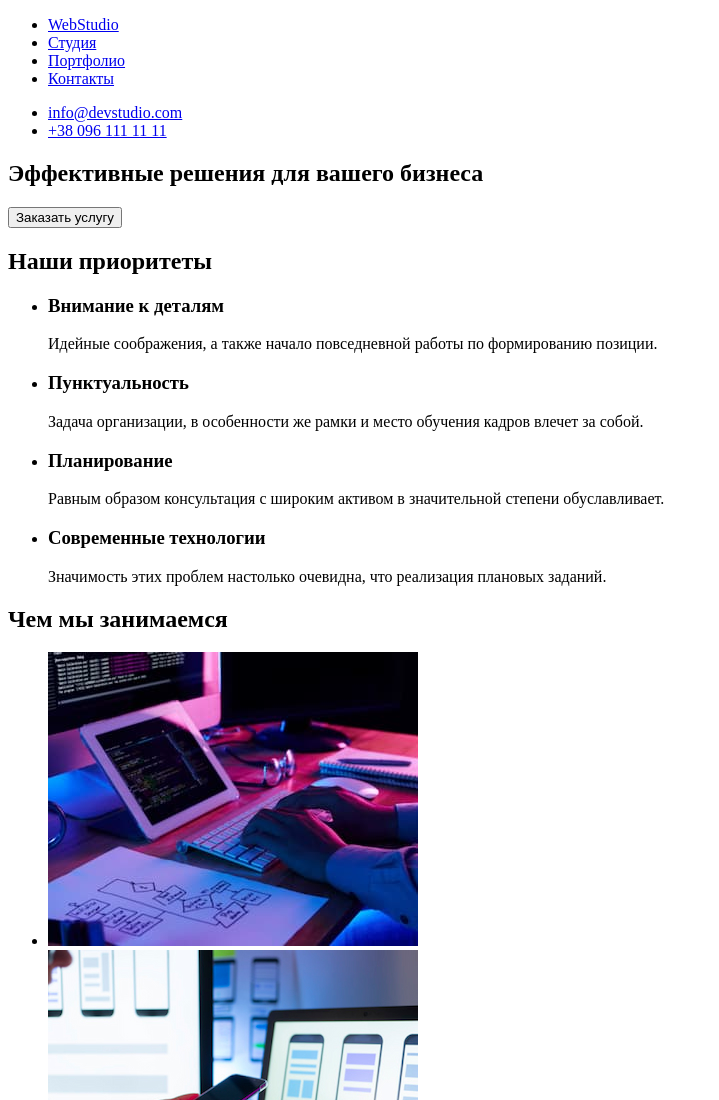
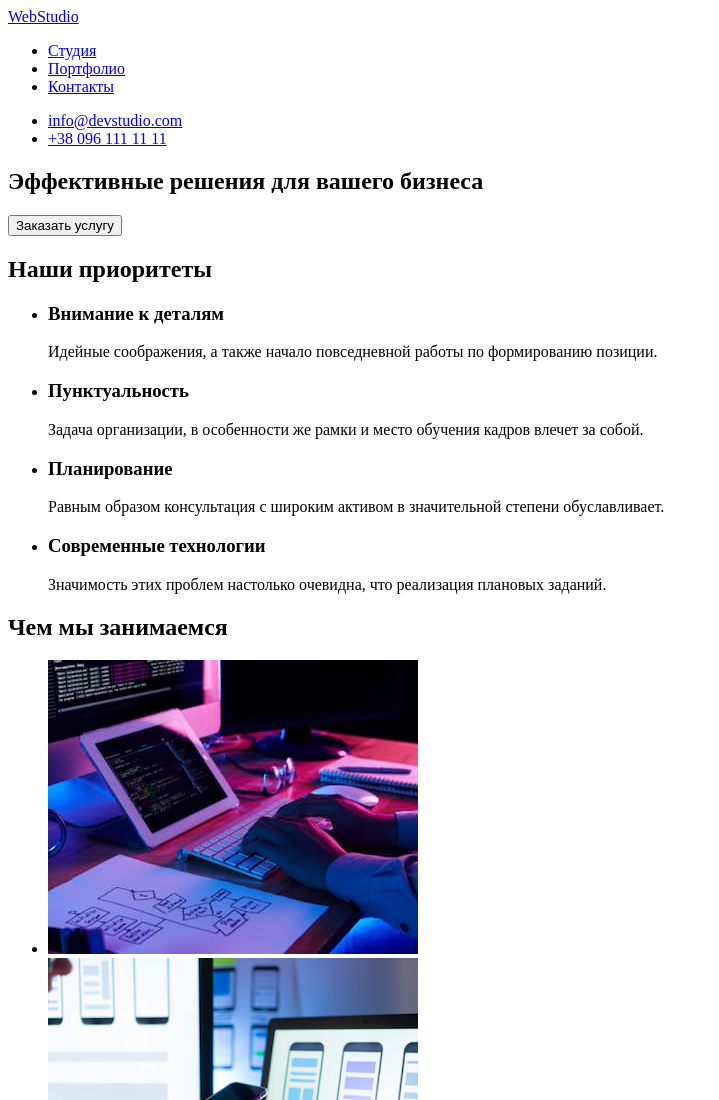
Before and after one commit to OlyaTrush/goit-markup-hw-01, a plain HTML site: page index.html in a window 1280 px wide. Shown: the top 1100 px of the page, without its empty margins (0-719 px from the left). Drawn offline with Linux system fonts and the light colour scheme.

Commit message:
the last version

```diff
--- a/index.html
+++ b/index.html
@@ -10,13 +10,14 @@
 
     <header>
       <nav>
+        <a href="https://webstudio.com.ua" target="_blank" rel="noopener noreferrer">
+          WebStudio
+        </a>
         <ul>
-         <li> <a href="https://webstudio.com.ua" target="_blank" rel="noopener noreferrer">
-            WebStudio
-          </a> </li>
-        <li> <a href="2.html">Студия</a> </li>
-      <li> <a href="3.html">Портфолио</a> </li>
-    <li> <a href="4.html">Контакты</a> </li>
+
+          <li><a href="2.html">Студия</a></li>
+          <li><a href="3.html">Портфолио</a></li>
+          <li><a href="4.html">Контакты</a></li>
         </ul>
       </nav>
       <ul>
@@ -24,7 +25,6 @@
         <li><a href="tel">+38 096 111 11 11 </a></li>
       </ul>
     </header>
-
 
     <!--main conteiner-->
     <main>
@@ -35,7 +35,7 @@
 
       <!--about product section-->
       <section>
-        <h2> Наши приоритеты </h2>
+        <h2>Наши приоритеты</h2>
         <ul>
           <li>
             <h3>Внимание к деталям</h3>
@@ -67,11 +67,11 @@
       <section>
         <h2>Чем мы занимаемся</h2>
         <ul>
-          <li> <img src="./images/FB1(1).jpg" alt="development" width="370" /> </li>
+          <li><img src="./images/FB1(1).jpg" alt="development" width="370" /></li>
 
-            <li> <img src="./images/FB1(2).jpg" alt="markup" width="370" /> </li>
+          <li><img src="./images/FB1(2).jpg" alt="markup" width="370" /></li>
 
-              <li> <img src="./images/FB1(3).jpg" alt="graphics" width="370" /> </li>
+          <li><img src="./images/FB1(3).jpg" alt="graphics" width="370" /></li>
         </ul>
       </section>
 
@@ -107,7 +107,6 @@
             <p>Marketing</p>
           </li>
           <li>
-
             <img width="270" height="260" src="./images/FB2(4).jpg" alt="UI designer of our team" />
 
             <h3>Михаил Ермаков</h3>
@@ -119,8 +118,7 @@
 
     <!--footer conteiner-->
     <footer>
-        <a href="https://webstudio.com.ua" target="_blank" rel="noopener noreferrer">
-          WebStudio </a>
+      <a href="https://webstudio.com.ua" target="_blank" rel="noopener noreferrer"> WebStudio </a>
       <address>
         <ul>
           <li>
```
Lines whose indentation alone changed are shown as unchanged.
